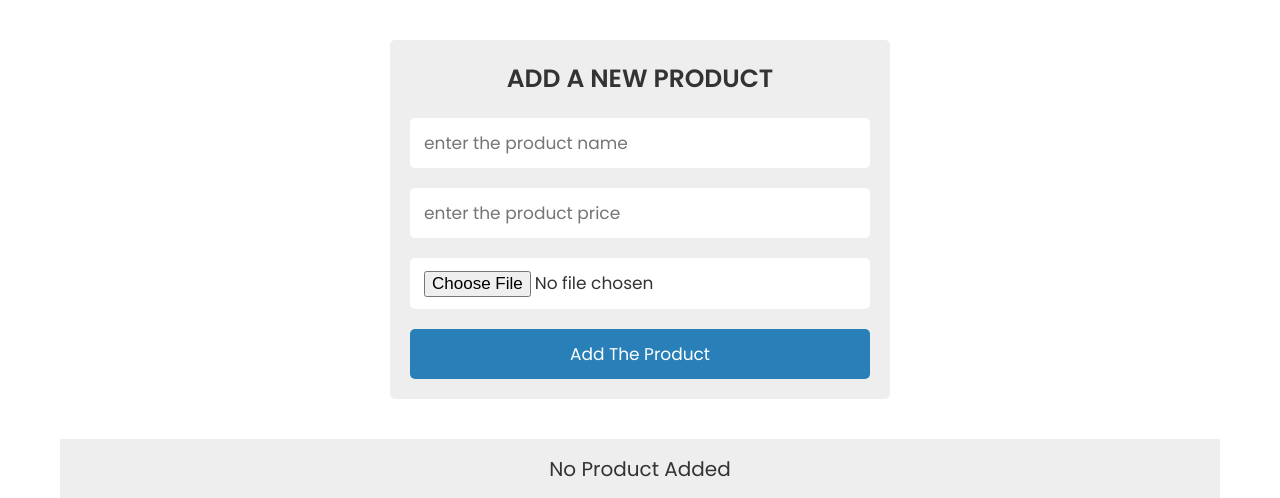
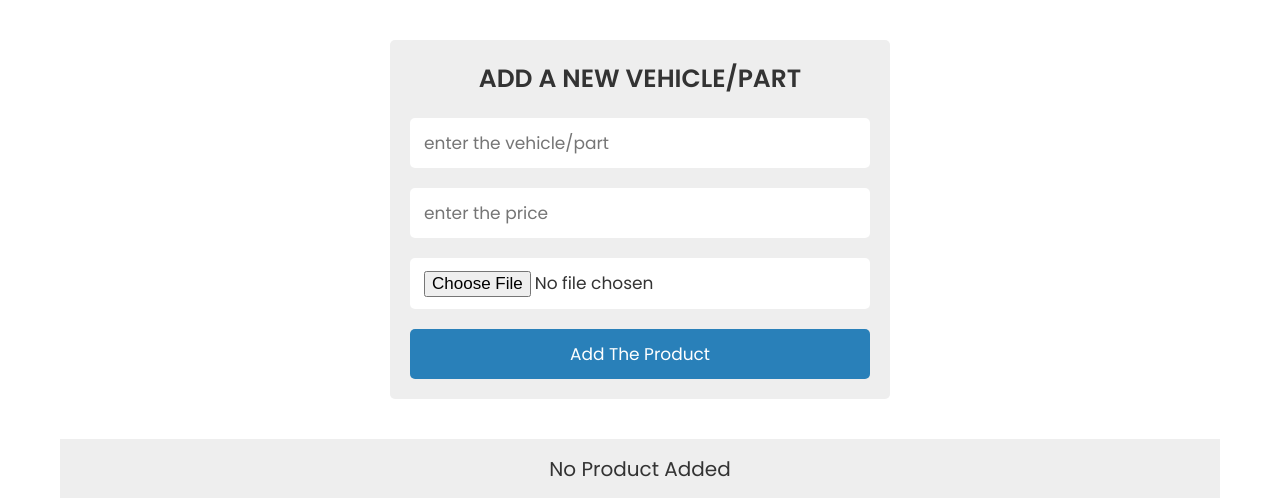
Before and after one commit to bilalkhaniazi/Showroom-Management-System, a PHP site: page /admin.php in a window 1280 px wide. Shown: the part 68-566 px from the top of the page. Run offline with PHP 8.4, Linux system fonts and the light colour scheme; data that the repository does not hold is empty.

Commit message:
Testing commit

```diff
--- a/admin.php
+++ b/admin.php
@@ -88,9 +88,9 @@ if(isset($message)){
 <section>
 
 <form action="" method="post" class="add-product-form" enctype="multipart/form-data">
-   <h3>add a new product</h3>
-   <input type="text" name="p_name" placeholder="enter the product name" class="box" required>
-   <input type="number" name="p_price" min="0" placeholder="enter the product price" class="box" required>
+   <h3>Add a new Vehicle/Part</h3>
+   <input type="text" name="p_name" placeholder="enter the vehicle/part" class="box" required>
+   <input type="number" name="p_price" min="0" placeholder="enter the price" class="box" required>
    <input type="file" name="p_image" accept="image/png, image/jpg, image/jpeg" class="box" required>
    <input type="submit" value="add the product" name="add_product" class="btn">
 </form>
```
